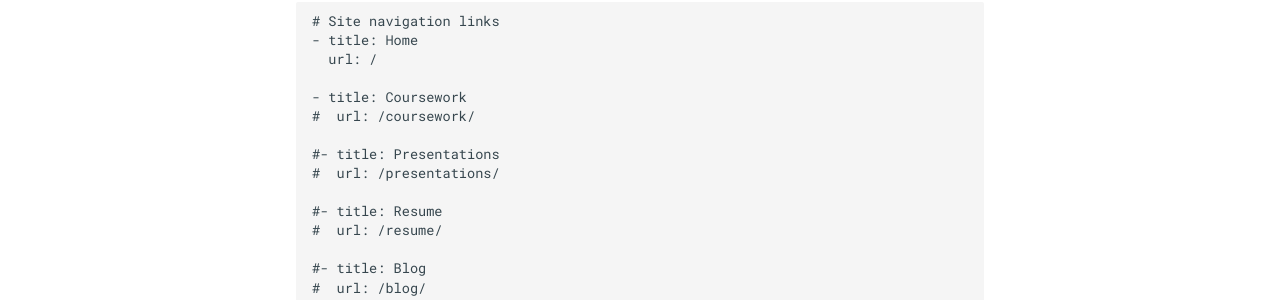
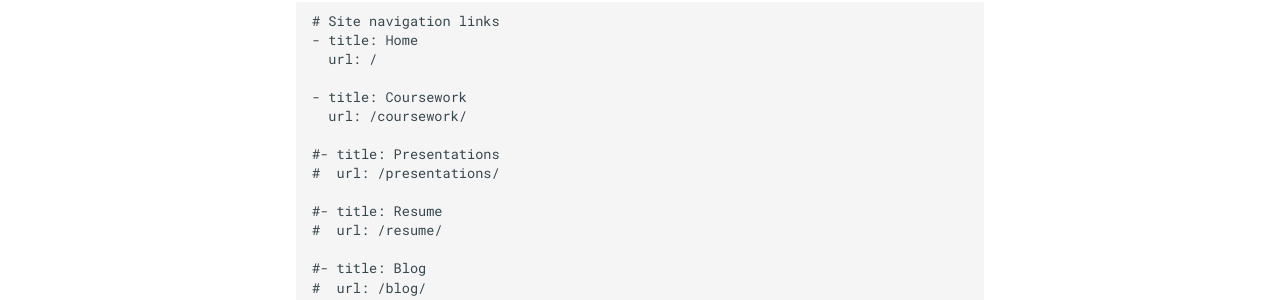
Before and after one commit to BioData-Club/ghpages-rtd, an MkDocs documentation site: the page built from docs/lessons/4.md, in a window 1280 px wide and 900 px high, scrolled down 2742 px. Shown: the part 456-756 px from the top of the window. Built offline with MkDocs 1.6.1 and Material for MkDocs 9.7.7, drawn with Linux system fonts in a browser that asks for light colours; old or Windows-style settings are respelled for this version of MkDocs; some of the changed lines change nothing that is shown.

Commit message:
Update 4.md

```diff
--- a/docs/lessons/4.md
+++ b/docs/lessons/4.md
@@ -75,7 +75,7 @@ To include the new `.md` file you created in the last step add another `title`/`
   url: /
 
 - title: Coursework
-#  url: /coursework/
+  url: /coursework/
 
 #- title: Presentations
 #  url: /presentations/
```
